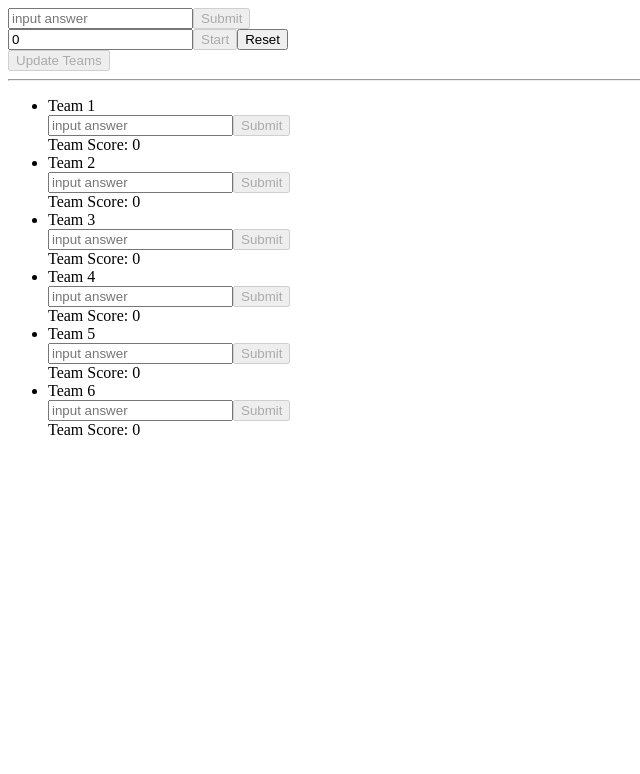
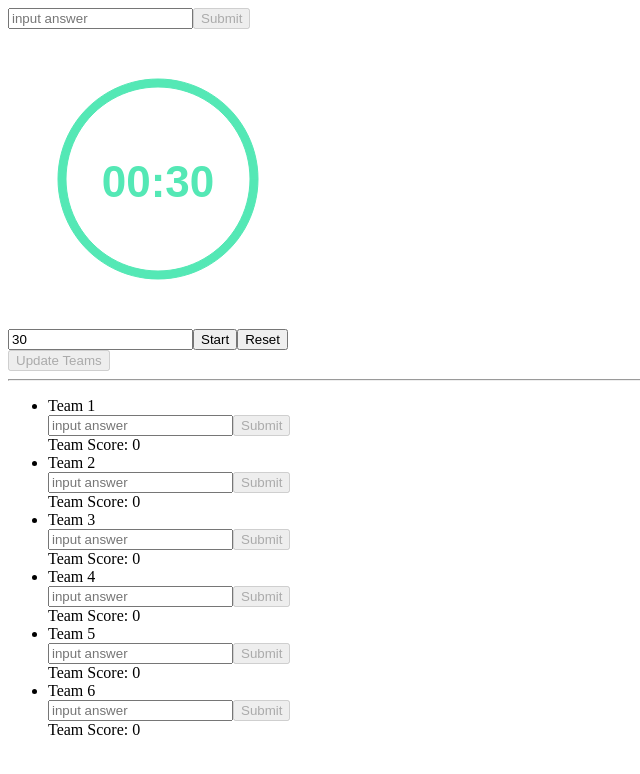
Before and after one commit to ccalbaugh/social-trivia-caden, a React app: page / in a window 1280 px wide. Shown: the whole page, without its empty margins (0-640 px from the left). Built offline with nearby package versions, Linux system fonts and the light colour scheme.

Commit message:
feat: add example for recharts and timer styles

```diff
--- a/package.json
+++ b/package.json
@@ -25,5 +25,8 @@
     "react-test-renderer": "^16.2.0",
     "redux-logger": "^3.0.6",
     "sinon": "^4.4.4"
+  },
+  "peerDependencies": {
+    "recharts": "^1.0.0-beta.10"
   }
 }
--- a/public/index.html
+++ b/public/index.html
@@ -10,6 +10,7 @@
     -->
     <link rel="manifest" href="%PUBLIC_URL%/manifest.json">
     <link rel="shortcut icon" href="%PUBLIC_URL%/favicon.ico">
+    <link rel="stylesheet" href="%PUBLIC_URL%/styles.css">
     <!--
       Notice the use of %PUBLIC_URL% in the tags above.
       It will be replaced with the URL of the `public` folder during the build.
--- /dev/null
+++ b/public/styles.css
@@ -0,0 +1,19 @@
+.timer-container {
+    position: relative;
+}
+.timer-label {
+    width: 300px;
+    position: absolute;
+    left: 0;
+    top: calc(50% - 30px);
+    line-height: 1;
+    text-align: center;
+    font-family: sans-serif;
+    font-weight: 700;
+    font-size: 44px;
+    color: #54e8b5;
+}
+
+.timer-label.timeup {
+    color: #a2a2a2;
+}
--- a/src/components/Timer/timer.js
+++ b/src/components/Timer/timer.js
@@ -1,3 +1,4 @@
+import { PieChart, Pie, Cell } from 'recharts';
 import React, { Component } from 'react'
 import PropTypes from 'prop-types'
 import { connect } from 'react-redux'
@@ -43,6 +44,12 @@ function handleTimerReset() {
         this.setState({ intervalId: undefined })
 }
 
+function secToTimeCode(sec){
+    let pre;
+    sec < 10 ? pre = '00:0': pre = '00:';
+    return `${pre}${sec}`;
+}
+
 export class Timer extends Component {
 
     state = {
@@ -59,12 +66,46 @@ export class Timer extends Component {
     }
 
     render() {
-        const { isTimerRunning} = this.props
+        const { isTimerRunning, defaultTime} = this.props
         const { currentTime } = this.state
+
+        const colors = ['#54e8b5', '#a2a2a2'];
+        const trackWidth = 8;
+        const timerData = [
+            {name: 'Time Used', value: currentTime},
+            {name: 'Time Remaining', value: defaultTime-currentTime}
+        ]
+
         return (
             <section className="timer-container">
+                <div>
+                    {currentTime === 0 && isTimerRunning &&
+                    <div className={'timer-label timeup'}>{secToTimeCode(currentTime)}</div>
+                    }
+
+                    {currentTime > 0 &&
+                    <div className={'timer-label'}>{secToTimeCode(currentTime)}</div>
+                    }
+
+                    <PieChart width={300} height={300}>
+                        <Pie
+                            data={timerData}
+                            dataKey="value"
+                            nameKey="name"
+                            cx="50%"
+                            cy="50%"
+                            innerRadius={100-trackWidth}
+                            outerRadius={100}
+                            isAnimationActive={false}
+                        >
+                            {timerData.map((entry, index) => <Cell key={index} fill={colors[index % colors.length]} stroke={colors[index % colors.length]}/>)}
+                        </Pie>
+                    </PieChart>
+                </div>
+
                 <input className="timer"
                        value={currentTime}
+                       maxLength={2}
                        onChange={handleTimerUpdate.bind(this)}
                 />
                 <button className="control-timer-button"
@@ -88,7 +129,10 @@ Timer.propTypes = {
     isTimerRunning: PropTypes.bool,
     defaultTime: PropTypes.number
 }
-
+Timer.defaultProps = {
+    currentTime: 30,
+    defaultTime: 30
+}
 function mapStateToProps(state) {
     return {
         currentTime: state.timer.currentTime,
```
